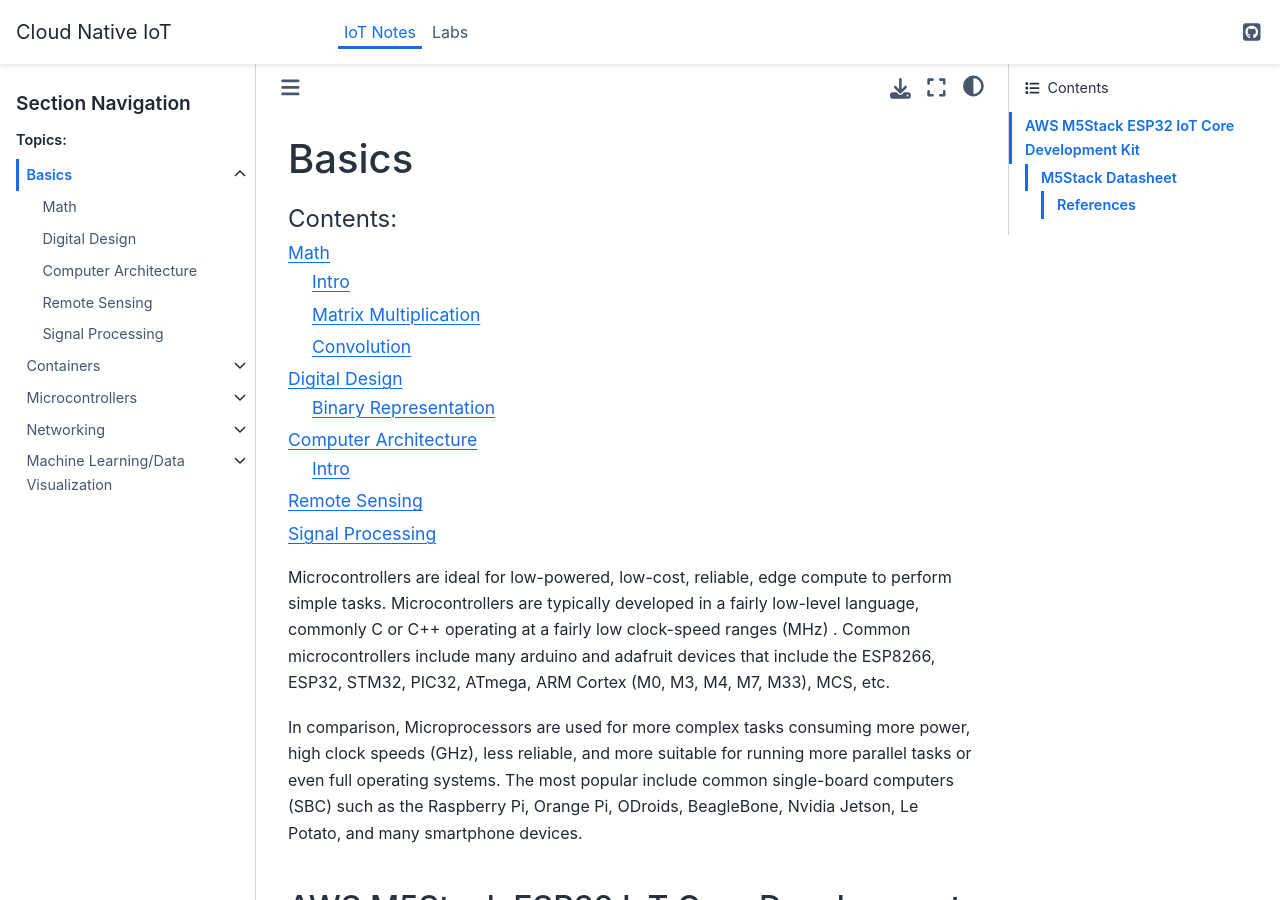
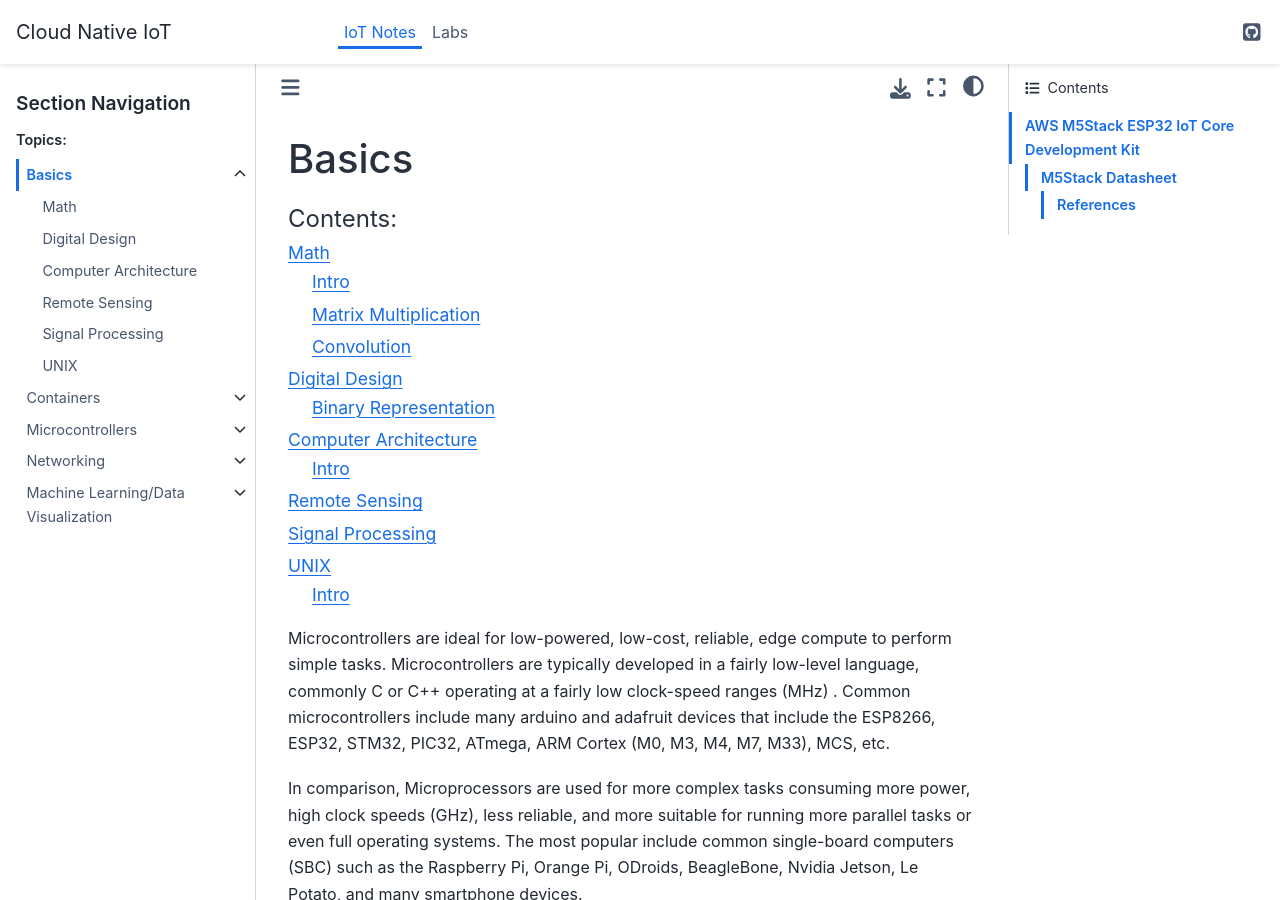
Before and after one commit to Kanaderu/Cloud-Native-IoT, a Sphinx documentation site: the page built from docs/notes/basics/index.rst, in a window 1280 px wide and 900 px high. Built offline with Sphinx 7.4.7 and the Sphinx Book theme 1.1.4, drawn with Linux system fonts in a browser that asks for light colours.

Commit message:
docs: adds unix layout

```diff
--- a/docs/notes/basics/index.rst
+++ b/docs/notes/basics/index.rst
@@ -11,6 +11,7 @@ Basics
    computer-architecture
    remote-sensing
    signal-processing
+   unix
 
 Microcontrollers are ideal for low-powered, low-cost, reliable, edge compute to perform simple tasks. Microcontrollers are typically developed in a fairly low-level language, commonly C or C++ operating at a fairly low clock-speed ranges (MHz) . Common microcontrollers include many arduino and adafruit devices that include the ESP8266, ESP32, STM32, PIC32, ATmega, ARM Cortex (M0, M3, M4, M7, M33), MCS, etc.
 
--- /dev/null
+++ b/docs/notes/basics/unix.rst
@@ -0,0 +1,6 @@
+####
+UNIX
+####
+
+Intro
+=====
```
